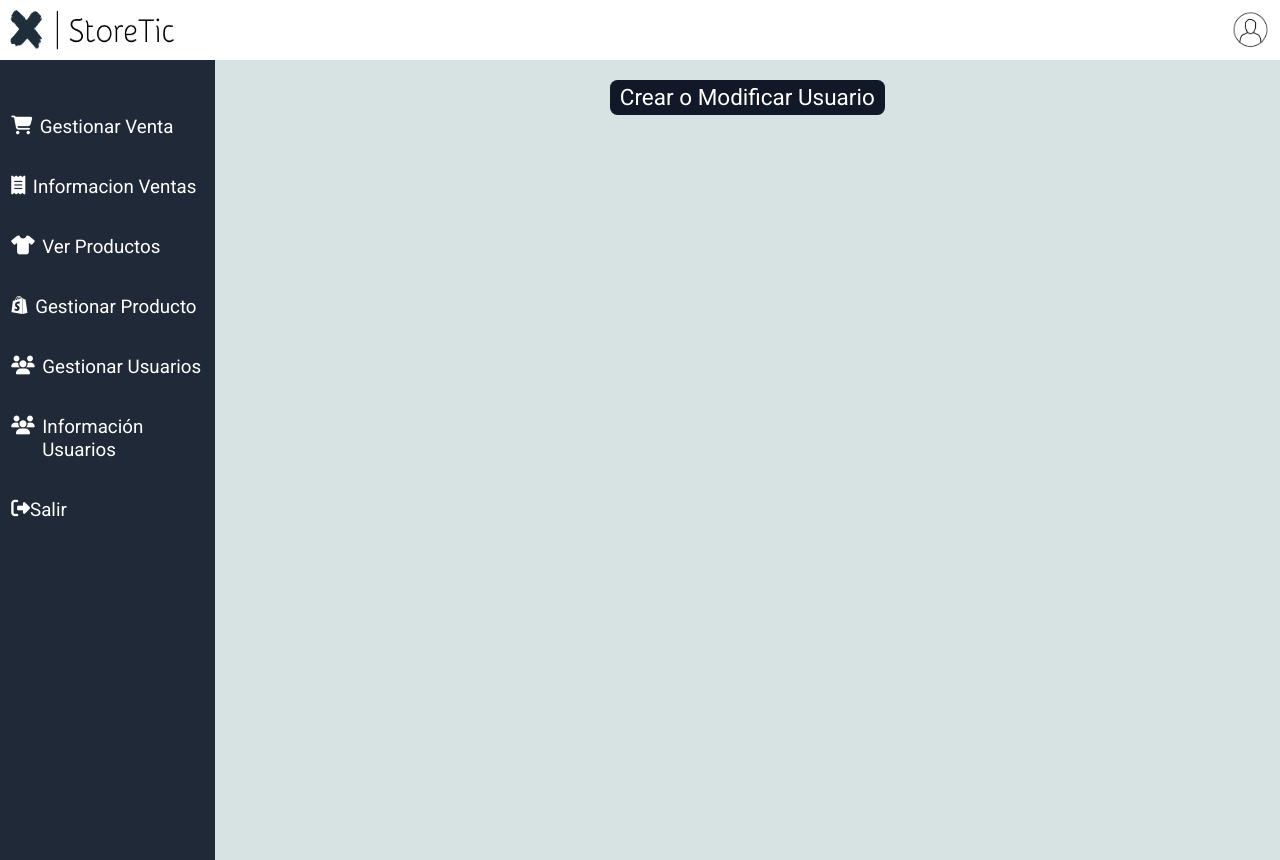
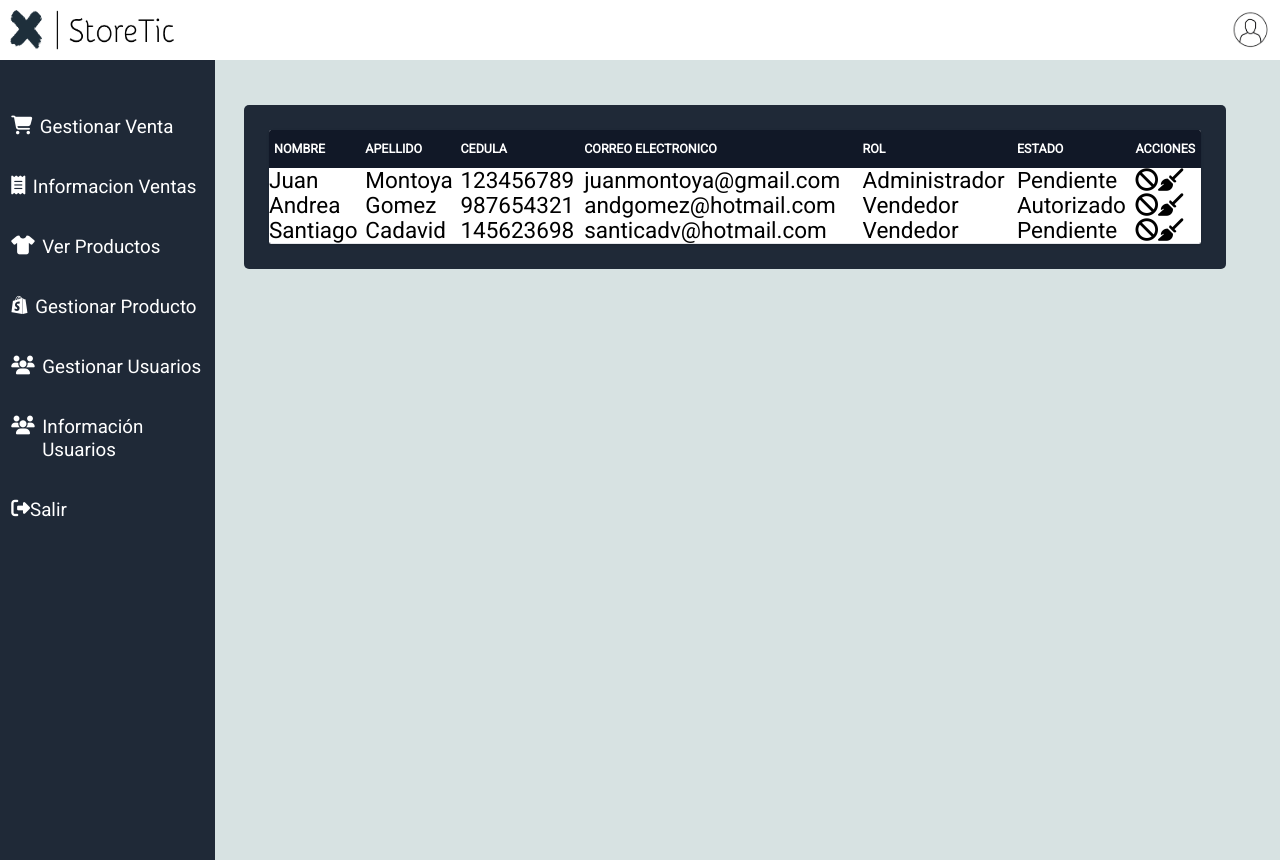
Before and after one commit to proyectoMisionTiic/Proyecto-TIC, a React (Create React App) app: page /VerUsuarios in a window 1280 px wide. Built offline with nearby package versions, Linux system fonts and the light colour scheme.

Commit message:
Se crea acciones en la tabla inf de usuarios

```diff
--- a/src/pages/VerUsuarios.jsx
+++ b/src/pages/VerUsuarios.jsx
@@ -31,33 +31,19 @@ const usuariosBackend = [
 const VerUsuarios = () => {
   const [mostrarTabla, setMostrarTabla] = useState(true);
   const [usuarios, setUsuarios] = useState([]);
-  const [textoBoton, setTextoBoton] = useState("Crear o Modificar Usuario");
 
   useEffect(() => {
     //obtener lista de usuarios
     setUsuarios(usuariosBackend);
   }, []);
 
-  useEffect(() => {
-    if (mostrarTabla) {
-      setTextoBoton("Crear o Modificar Usuario");
-    } else {
-      setTextoBoton("Mostrar Todos los Usuarios");
-    }
-  }, [mostrarTabla]);
+  useEffect(() => {}, [mostrarTabla]);
+
   return (
     <div className="flex h-full w-full flex-col items-center justify-start p-8">
       <div className="flex flex-col">
-        <button
-          onClick={() => {
-            setMostrarTabla(!mostrarTabla);
-          }}
-          className="bg-gray-900 text-white px-4 py-2 rounded-xl text-4xl"
-        >
-          {textoBoton}
-        </button>
+        <TablaUsuarios listaUsuarios={usuarios} />
       </div>
-
     </div>
   );
 };
@@ -94,6 +80,9 @@ const TablaUsuarios = ({ listaUsuarios }) => {
                 <th class="text-xl w-2 py-4 text-left uppercase font-semibold">
                   Estado
                 </th>
+                <th class="text-xl w-2 py-4 text-left uppercase font-semibold">
+                  Acciones
+                </th>
               </tr>
             </thead>
             <tbody>
@@ -106,6 +95,8 @@ const TablaUsuarios = ({ listaUsuarios }) => {
                     <td>{usuario.email}</td>
                     <td>{usuario.rol}</td>
                     <td>{usuario.estado}</td>
+                    <i class="fas fa-ban"></i>
+                    <i class="fas fa-broom"></i>
                   </tr>
                 );
               })}
```
